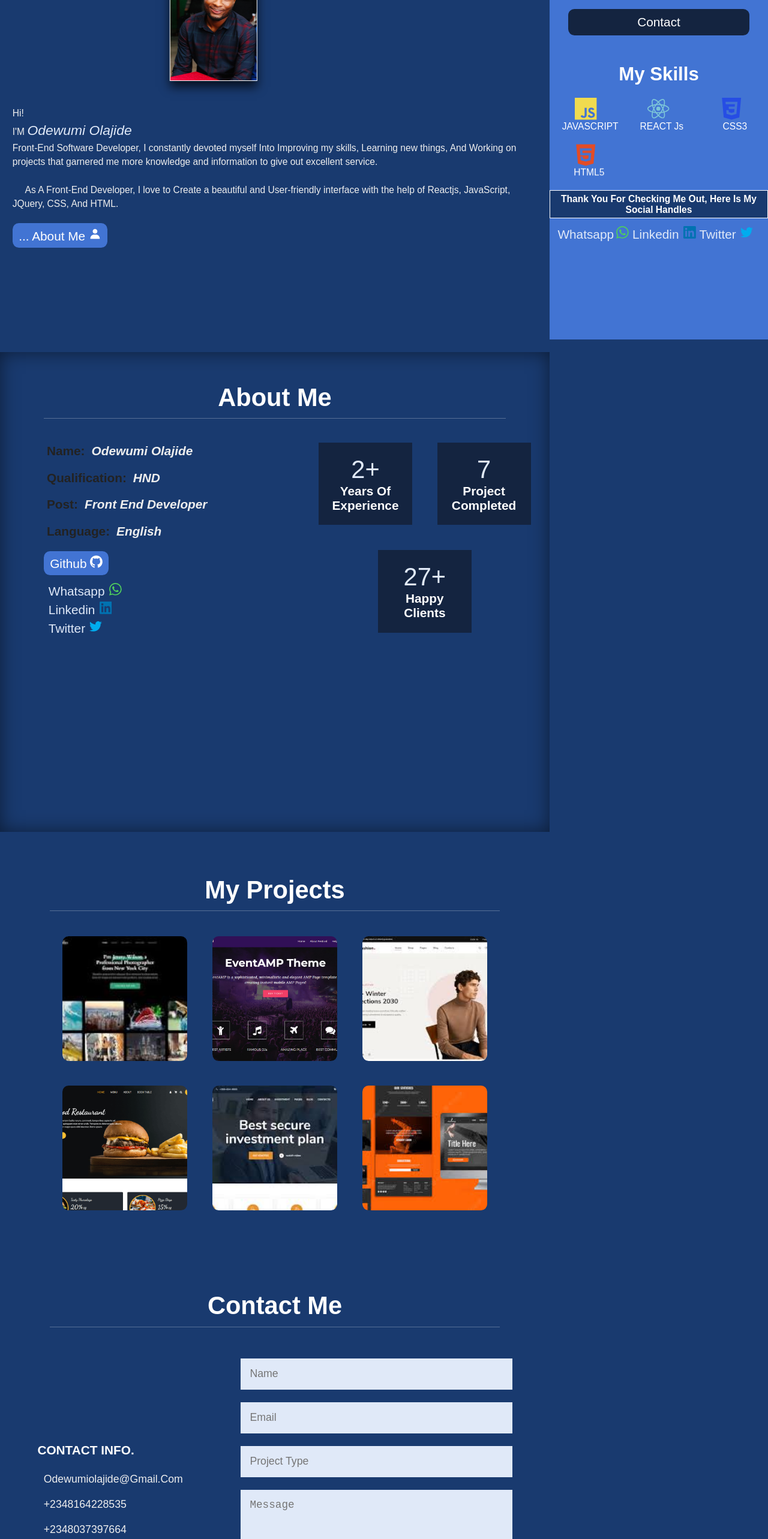
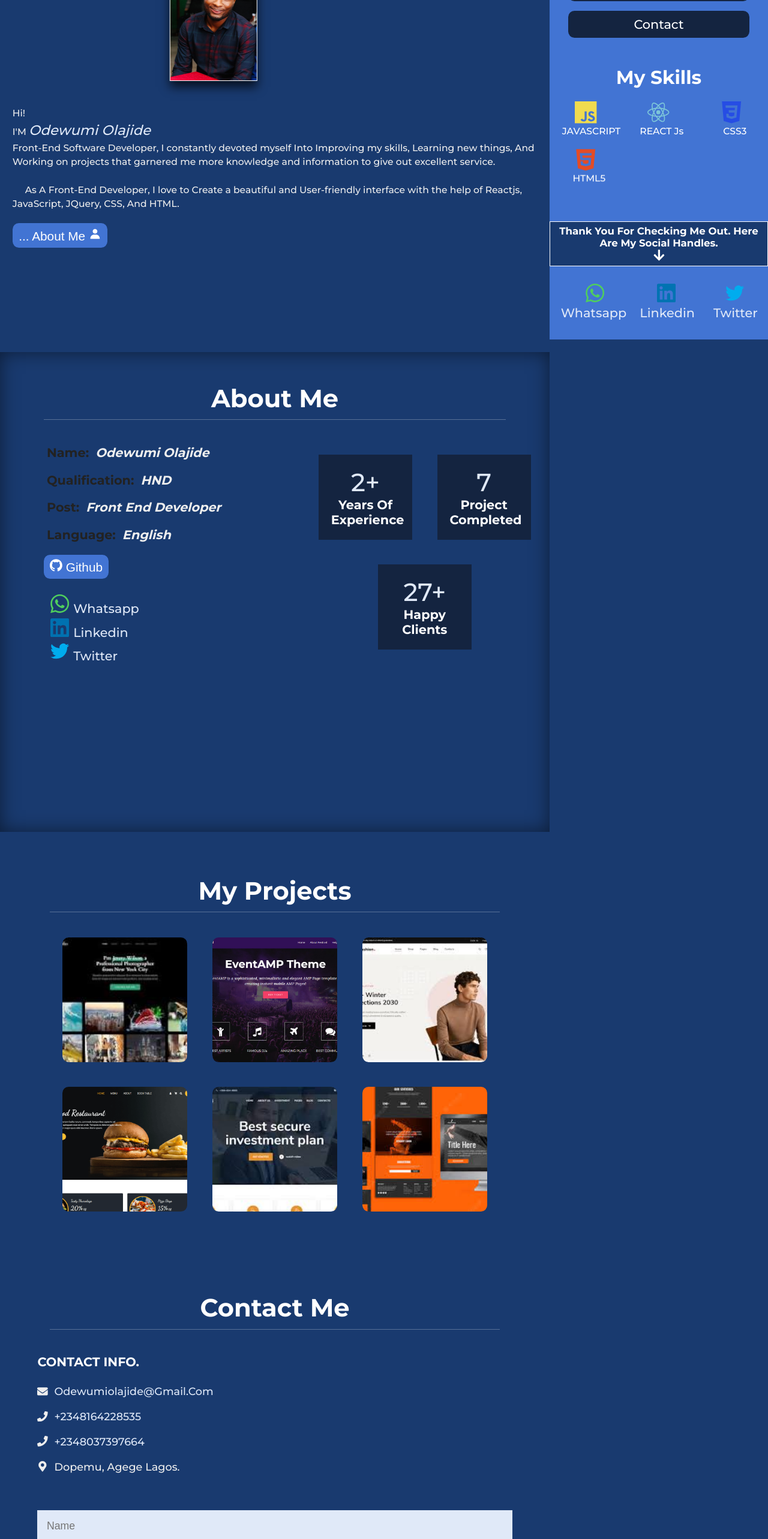
Before and after one commit to Thewealth-soft/odewumi-portfolio, a React app: page / in a window 1280 px wide. Shown: the part 234-2800 px from the top of the page at 60% size. Built offline with nearby package versions, Linux system fonts and the light colour scheme.

Commit message:
updated icons and contacts

```diff
--- a/public/index.html
+++ b/public/index.html
@@ -9,6 +9,9 @@
       name="description"
       content="Web site created using create-react-app"
     />
+      <link
+        href="https://fonts.googleapis.com/css2?family=Kumbh+Sans:wght@400;700&family=Montserrat:wght@500;600;700;800;900&family=Poppins:wght@200;300;400;600;700&display=swap"
+        rel="stylesheet">
     <link rel="apple-touch-icon" href="%PUBLIC_URL%/logo192.png" />
 
 
--- a/src/component/about/about.css
+++ b/src/component/about/about.css
@@ -64,7 +64,7 @@
 }
 
 .about__media {
-  margin-left: 0.2rem;
+  margin-left: 0.08rem;
   display: flex;
   flex-direction: column;
   line-height: 3rem;
@@ -83,7 +83,7 @@
 .about__media .Siwhatsapp,
 .SiLinkedin,
 .SiTwitter {
-  margin-left: 0.7rem;
+  margin-right: 0.7rem;
 }
 
 @media screen and (max-width:400px) {
--- a/src/component/about/about.jsx
+++ b/src/component/about/about.jsx
@@ -1,6 +1,6 @@
 import React from "react";
-import './about.css'
-import {  SiGithub ,SiLinkedin, SiTwitter, SiWhatsapp } from "react-icons/si";
+import "./about.css";
+import { SiGithub, SiLinkedin, SiTwitter, SiWhatsapp } from "react-icons/si";
 function About() {
   return (
     <>
@@ -21,30 +21,27 @@ function About() {
           </h3>
           <a href="https://Github.com/Thewealth-soft">
             <button className="btn">
-              github <SiGithub/>
+             <SiGithub /> github
             </button>
           </a>
           <div className="social__media about__media">
             <ul>
               <li>
                 <a href="https://wa.me/+2348164228535">
+                  <SiWhatsapp className="Siwhatsapp" />
                   whatsapp
-              <SiWhatsapp className="Siwhatsapp" />
                 </a>
               </li>
 
               <li>
-            <a href="https://www.linkedin.com/in/odewumi-olajide-98b93157">
+                <a href="https://www.linkedin.com/in/odewumi-olajide-98b93157"> <SiLinkedin className="SiLinkedin" />
                   linkedin
-              <SiLinkedin className="SiLinkedin" />
                  </a>
               </li>
               <li>
-            <a href="https://www.twitter.com/@thewealth_1">
+                <a href="https://www.twitter.com/@thewealth_1"><SiTwitter className="SiTwitter" />
                   twitter
-              <SiTwitter className="SiTwitter" />
                 </a>
-
               </li>
             </ul>
           </div>
--- a/src/component/contact/contact.css
+++ b/src/component/contact/contact.css
@@ -1,4 +1,3 @@
-
 .contact {
   padding-top: 3rem;
 }
@@ -61,9 +60,15 @@ form .btn {
   font-weight: normal;
 }
 
-.contact__wrapper .content .contact__info h3 i {
+.contact__wrapper .content .contact__info h3 .margin {
+  margin-right: 1rem;
+}
+
+.contact__wrapper .content .contact__info h3 a {
   padding-right: 1rem;
   color: var(--color-bg);
+  text-decoration: none;
+  color: #e0e9f8;
 }
 
 @media screen and (max-width:400px) {
--- a/src/component/contact/contact.jsx
+++ b/src/component/contact/contact.jsx
@@ -1,6 +1,11 @@
 import {React ,useState } from "react";
 import './contact.css'
-import { FaPaperPlane } from "react-icons/fa";
+import {
+  FaPaperPlane,
+  FaEnvelope,
+  FaPhone,
+  FaMapMarkerAlt,
+} from "react-icons/fa";
 function Contact() {
    const [formData, setFormData] = useState({
     name: "",
@@ -37,20 +42,29 @@ function Contact() {
           <h3 className="title">CONTACT INFO.</h3>
           <div className="contact__info">
             <h3>
-              <i className="fas fa-envelope"></i> odewumiolajide@gmail.com
+              <FaEnvelope className="margin" />
+              <a href="mailto:odewumiolajide@gmail.com">
+                odewumiolajide@gmail.com
+              </a>
             </h3>
             <h3>
-              <i className="fas fa-phone"></i> +2348164228535
+              <FaPhone className="margin" />
+              <a href="tel:+2348164228535">+2348164228535</a>
             </h3>
             <h3>
-              <i className="fas fa-phone"></i> +2348037397664
+              <FaPhone className="margin" />
+              <a href="tel:+2348037397664">+2348037397664</a>
             </h3>
             <h3>
-              <i className="fas fa-map-marker-alt"></i> Dopemu, Agege Lagos.
+              <FaMapMarkerAlt className="margin"/> Dopemu, Agege Lagos.
             </h3>
           </div>
         </div>
-        <form action="https://formspree.io/f/xoqzqgge" method="POST" onChange={handleSubmit}>
+        <form
+          action="https://formspree.io/f/xoqzqgge"
+          method="POST"
+          onChange={handleSubmit}
+        >
           <input type="text" placeholder="name" className="box" />
           <input
             type="email"
@@ -78,7 +92,7 @@ function Contact() {
             onChange={handleChange}
           ></textarea>
           <button type="submit" className="btn">
-            send <FaPaperPlane/>
+            send <FaPaperPlane />
           </button>
         </form>
       </div>
--- a/src/component/home/home.css
+++ b/src/component/home/home.css
@@ -1,4 +1,3 @@
-
 .home {
   min-height: 100vh;
   display: flex;
@@ -52,13 +51,14 @@
 
 @media screen and (max-width:1024px) {
   .home {
-    padding: 1rem 4rem;
+    padding: 1rem 3rem;
   }
 
- /* .home p {
-     line-height: 1;
-  }*/
+  /* .home p {
+    line-height: 1;
+  } */
 }
+
 @media screen and (max-width:768px) {
   .home h3 {
     font-size: 1.5rem;
--- a/src/component/skills/skills.css
+++ b/src/component/skills/skills.css
@@ -68,12 +68,40 @@
   font-size: 3.5rem;
 }
 
-.text__two {
-  font-size: 1.5rem;
+.social__media-contact {
+  margin-top: 5rem;
+}
+
+.text_design {
+  font-size: 0.8rem;
   border: 1px solid;
-  padding: 0.4rem;
+  padding: 0.5rem;
   margin-top: 1rem;
   text-align: center;
   color: #fff;
   background: var(--color-bg2);
 }
+
+.FaArrowDown {
+  font-size: 2rem;
+   animation: bounce 1s infinite;
+ }
+
+ @keyframes bounce {
+
+   0%,
+   20%,
+   50%,
+   80%,
+   100% {
+     transform: translateY(0);
+   }
+
+   40% {
+     transform: translateY(-20px);
+   }
+
+   60% {
+     transform: translateY(-10px);
+   }
+ }
--- a/src/component/skills/skills.jsx
+++ b/src/component/skills/skills.jsx
@@ -1,5 +1,6 @@
 import React from "react";
 import "./skills.css";
+import { FaArrowDown } from "react-icons/fa";
 import {
   SiJavascript,
   SiReact,
@@ -32,20 +33,24 @@ const skills = () => {
             <p>HTML5</p>
           </div>
         </div>
-        <h1 className="text__two">Thank you for checking me out, Here is my social handles</h1>
+        <div className="social__media-contact">
+          <div className="text_design">
+          <h1>
+            Thank you for checking me out. Here are my social handles.
+          </h1>
+            <FaArrowDown className="FaArrowDown" />
+          </div>
           <div className="social__media">
             <a href="https://wa.me/+2348164228535">
-            whatsapp
-            <SiWhatsapp className="Siwhatsapp"/>
+              <SiWhatsapp className="Siwhatsapp" /> whatsapp
             </a>
             <a href="https://www.linkedin.com/in/odewumi-olajide-98b93157">
-            linkedin
-            <SiLinkedin className="SiLinkedin"/>
+              <SiLinkedin className="SiLinkedin" /> linkedin
             </a>
             <a href="https://www.twitter.com/@thewealth_1">
-            twitter
-            <SiTwitter className="SiTwitter"/>
+              <SiTwitter className="SiTwitter" /> twitter
             </a>
+          </div>
         </div>
       </div>
     </>
--- a/src/portfolio.jsx
+++ b/src/portfolio.jsx
@@ -11,7 +11,7 @@ import Contact from "./component/contact/contact";
 
 function Portfolio() {
   const [showMenu, setShowMenu] = useState(false);
-  const [scrolled, setScrolled] = useState(false);
+  // const [scrolled, setScrolled] = useState(false);
 
   const toggleMenu = () => {
     setShowMenu(!showMenu);
--- a/src/style.css
+++ b/src/style.css
@@ -75,7 +75,7 @@ section {
 .social__media {
   font-size: 2rem;
   padding-top: 1rem;
-  margin-left: 1rem;
+  margin: 1.5rem 0 0 1rem;
   display: flex;
   word-spacing: 4rem;
 }
@@ -88,15 +88,18 @@ section {
 
 .social__media .Siwhatsapp {
   color: #4fce5d;
+  font-size: 3rem;
 }
 
 
 .social__media .SiLinkedin {
-  color: #0072b1;
+  color: #0073b1f9;
+  font-size: 3rem;
 }
 
 .social__media .SiTwitter {
   color: #00acee;
+  font-size: 3rem;
 }
 
 .social__media .Siwhatsapp,
```
Lines whose indentation alone changed are shown as unchanged.
